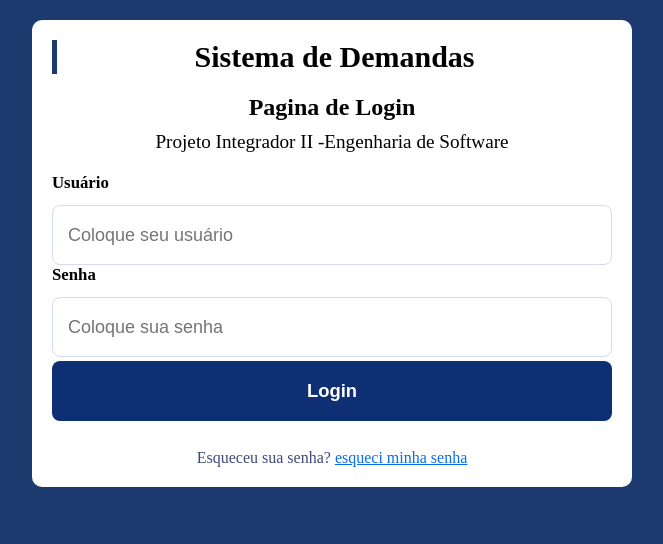
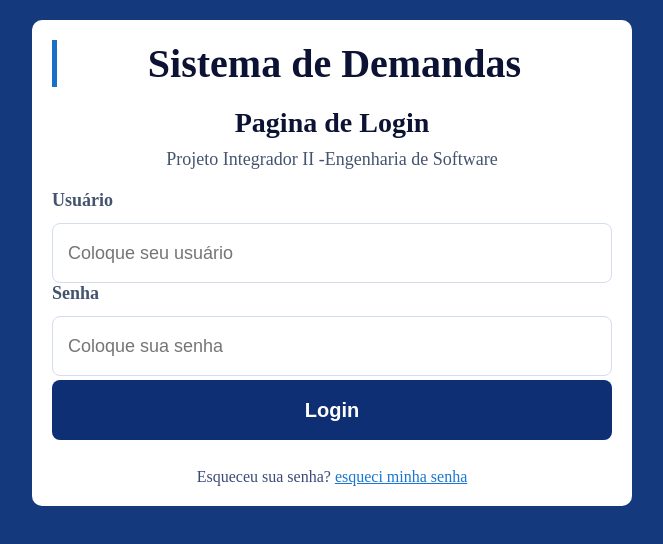
Before and after one commit to leonardosgp7/PI-II-TIME-N2, a plain HTML site: page index.html in a window 1280 px wide. Shown: the whole page, without its empty margins (308-971 px from the left). Drawn offline with Linux system fonts and the light colour scheme.

Commit message:
Atualiza index.html e style.css

```diff
--- a/style.css
+++ b/style.css
@@ -8,7 +8,7 @@ body{
     display:flex;
     align-items: center;
     padding:20px;
-    background-color: #1d3a6e;
+    background-color: #14397d;
     justify-content: center;
 
 }
@@ -24,24 +24,24 @@ body{
 
 .titulo-sistemas{
     text-align: center;
-    font-size: 30px;
-    color: #000000;
-    border-left : 5px solid #1d3a6e;
+    font-size: 2.5rem;
+    color: #0b1233;
+    border-left : 5px solid #1a6fc8;
     margin-bottom: 20px;
 }
 
 .titulo-pagina {
     font-weight: 700;
-    font-size: 1.5rem;
-    color: #000000;
+    font-size: 1.75rem;
+    color: #0b1233;
     text-align: center;
     margin-bottom: 10px;
 }
 
 .subtitulo-pagina {
   font-weight: 400;
-  font-size: 1.2rem;
-  color: #000000;
+  font-size: 18px;
+  color: #44546f;
   text-align: center;
   margin-bottom: 20px;
 }
@@ -53,7 +53,7 @@ button {
   color: #ffffff;
   border: none;
   border-radius: 8px;
-  font-size: 1.15rem;
+  font-size: 20px;
   font-weight: 600;
   cursor: pointer;
   margin-top: 4px;
@@ -67,14 +67,14 @@ button {
 }
 
 .esqueci a {
-  color: #0a6cf0;
+  color: #1976d2;
 }
 
 label {
   display: flex;
   font-weight: 600;
-  font-size: 1.05rem;
-  color: #000000;
+  font-size: 18px;
+  color: #44546f;
   margin-bottom: 12px;
 }
 
@@ -82,9 +82,9 @@ label {
   width: 100%;
   height: 60px;
   padding-left: 58px;
-  border: 1.5px solid #cfdcf3;
+  border: 1.5px solid #d5dbf0;
   border-radius: 8px;
-  font-size: 1.05rem;
+  font-size: 18px;
 }
 
 input {
@@ -92,6 +92,6 @@ input {
   height: 60px;
   font-size: 18px;
   padding-left: 15px;
-  border: 1.5px solid #cfdcf3;
+  border: 1.5px solid #d5dbf0;
   border-radius: 8px;
 }
```
